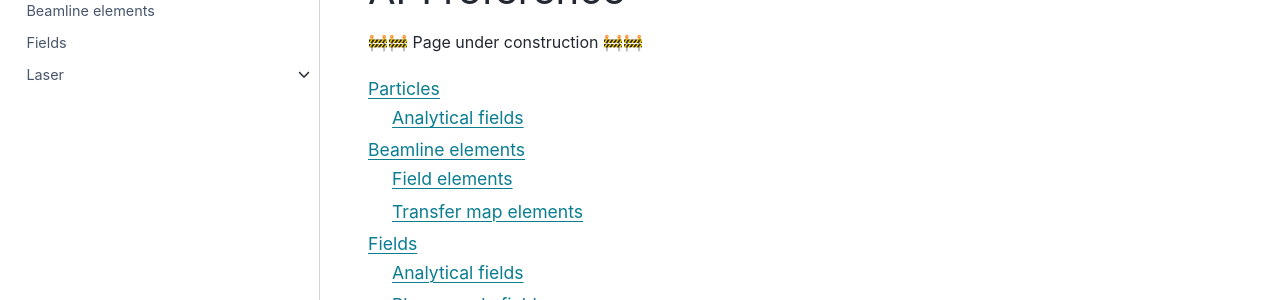
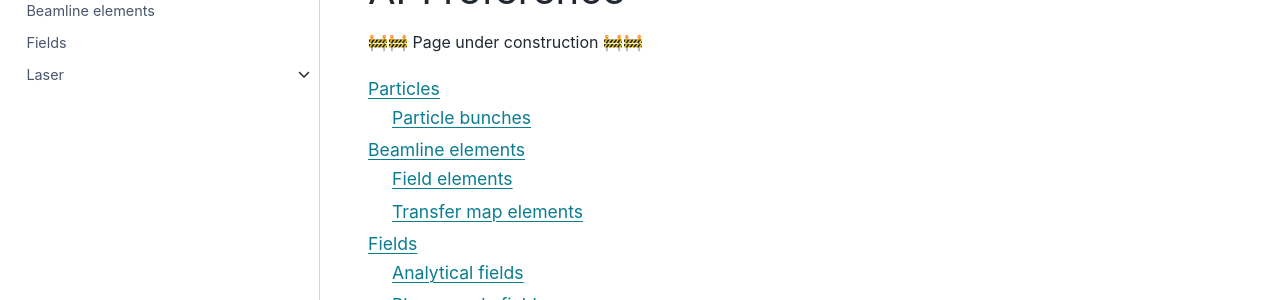
Before and after one commit to AngelFP/Wake-T, a Sphinx documentation site: the page built from docs/source/api/index.rst, in a window 1280 px wide. Shown: the part 180-480 px from the top of the page. Built offline with Sphinx 7.4.7 and the PyData theme 0.15.4, drawn with Linux system fonts in a browser that asks for light colours; pages that are not in the unit, such as notebooks, are missing from menus.

Commit message:
Fix section title

```diff
--- a/docs/source/api/particles/index.rst
+++ b/docs/source/api/particles/index.rst
@@ -1,8 +1,8 @@
 Particles
 =========
 
-Analytical fields
------------------
+Particle bunches
+----------------
 .. currentmodule:: wake_t.particles.particle_bunch
 .. autosummary::
    :toctree: _autosummary
```
